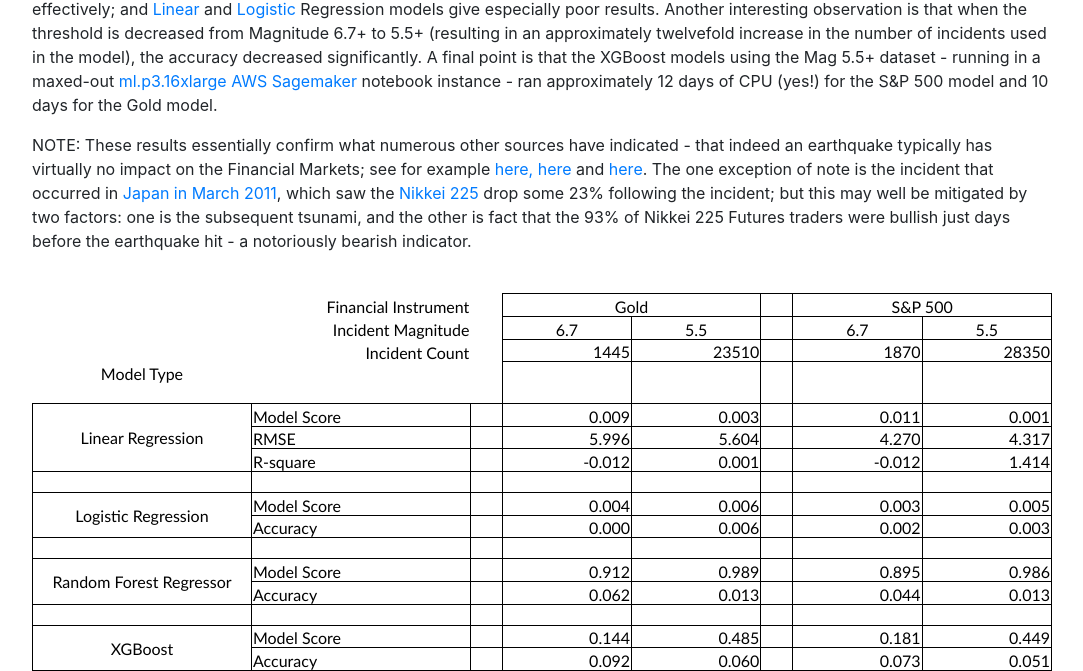
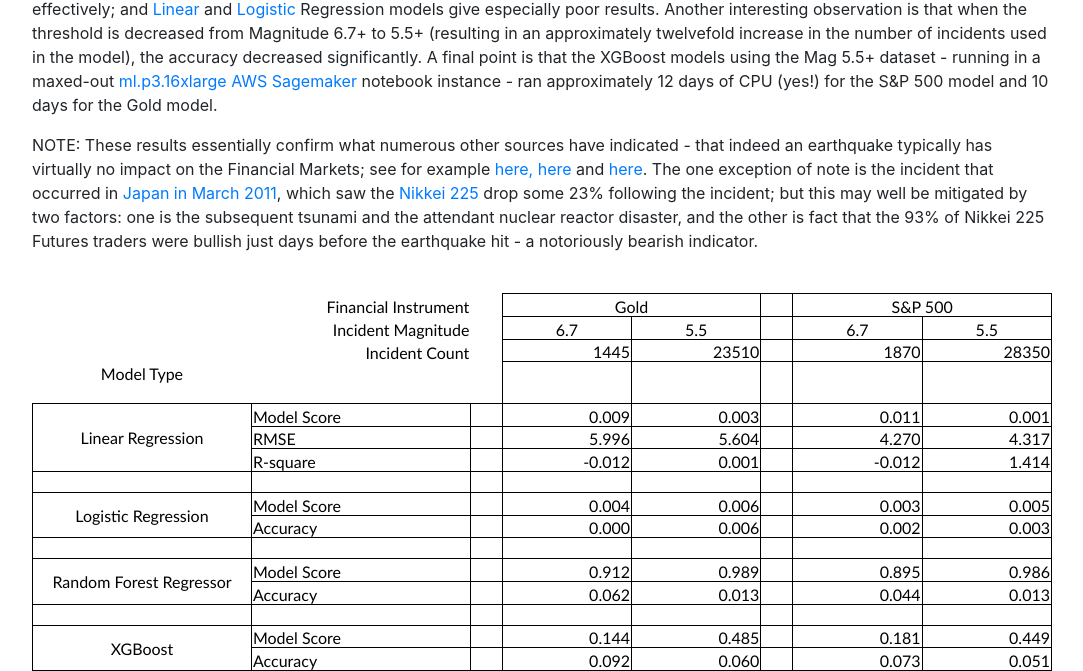
Before and after one commit to labs13-quake-viewer/ds-application, a Flask app: page /marketmodels in a window 1280 px wide. Shown: the part 224-895 px from the top of the page, without its empty margins (53-1136 px from the left). Run offline with Flask 3, Linux system fonts and the light colour scheme; some libraries are stand-ins or nearby versions.

```diff
--- a/app/templates/marketmodels.html
+++ b/app/templates/marketmodels.html
@@ -140,7 +140,8 @@ td
         <a href="https://en.wikipedia.org/wiki/2011_Tōhoku_earthquake_and_tsunami">Japan in March 2011</a>,
          which saw the <a href="https://en.wikipedia.org/wiki/Nikkei_225">Nikkei 225</a> drop some
           23% following the incident; but this may well be
-        mitigated by two factors: one is the subsequent tsunami, and the other is fact that the 93% of Nikkei
+        mitigated by two factors: one is the subsequent tsunami and the attendant nuclear reactor disaster,
+         and the other is fact that the 93% of Nikkei
         225 Futures traders were bullish just days before the earthquake hit - a notoriously bearish indicator.
         </p>
        <br/>
```
